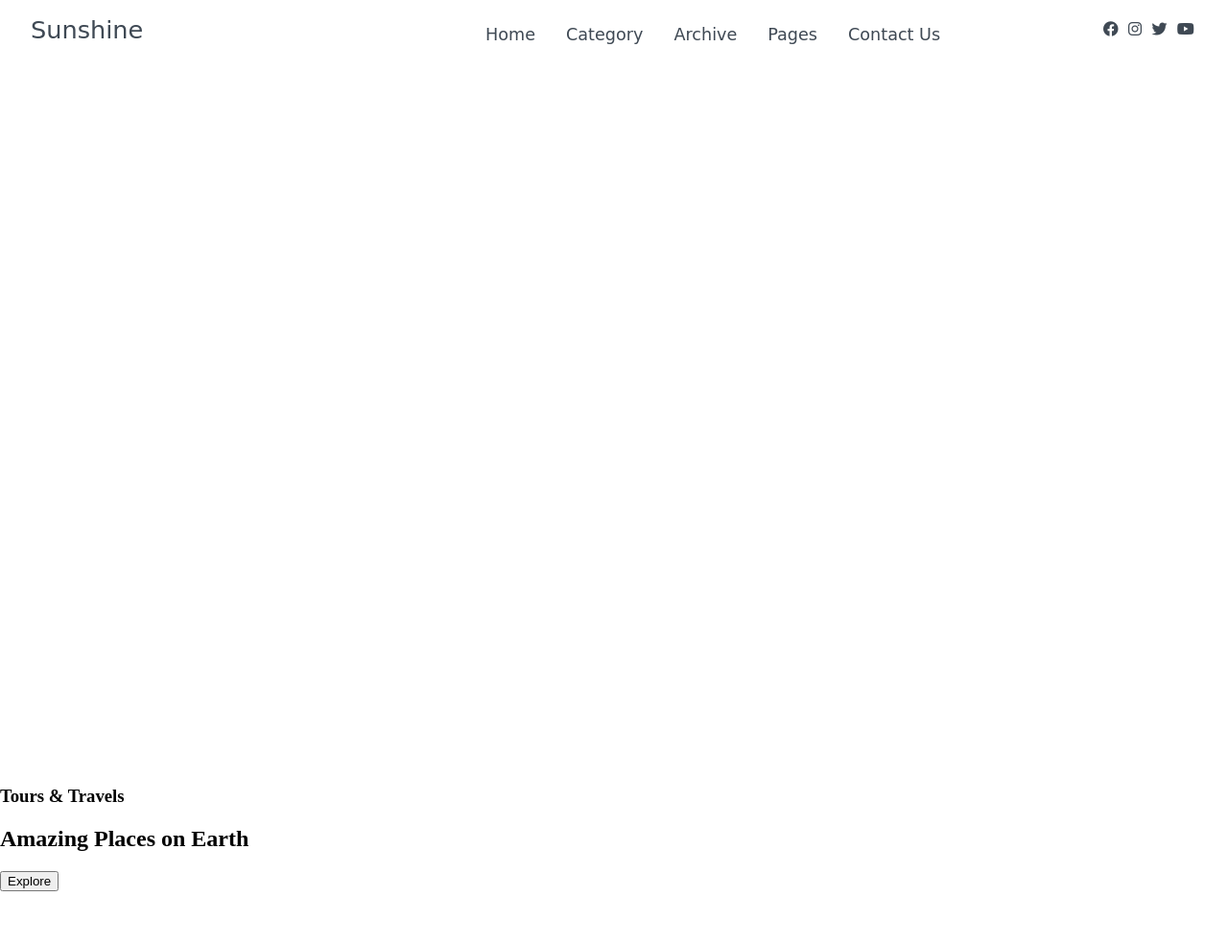
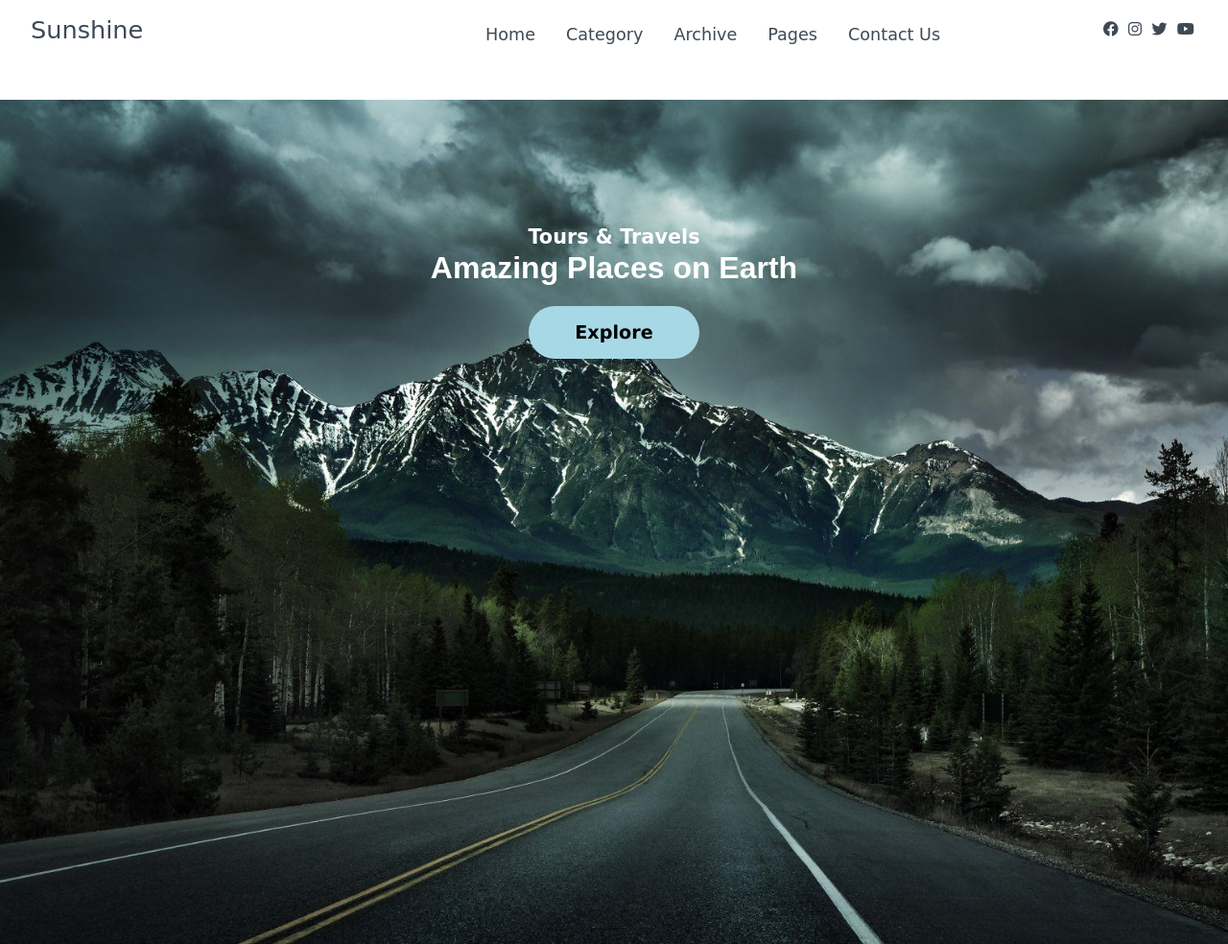
Before and after one commit to k-kavya-28/Sunshine-tours-and-travels, a plain HTML site: page index.html in a window 1280 px wide. Shown: the whole page at 96% size. Before the commit the page ends 929 px from the top, so only its background shows below. Drawn offline with Linux system fonts and the light colour scheme; a web font is replaced by a local one.

Commit message:
site-title-done

```diff
--- a/CSS/fonts.css
+++ b/CSS/fonts.css
@@ -1,6 +1,6 @@
-/*font-family: Monsserrat*/
+/*font-family: Montsserrat*/
 @font-face {
-    font-family: Monsserrat;
+    font-family: Montsserrat;
     src: url('../fonts/Montserrat/Montserrat-VariableFont_wght.ttf');
 }
 
--- a/CSS/style.css
+++ b/CSS/style.css
@@ -43,6 +43,30 @@ ul {
     list-style-type: none;
 }
 
+h1 {
+    font-family: sans-serif;
+    font-size: 2rem;
+}
+
+h2 {
+    font-family: sans-serif;
+}
+
+h3 {
+    font-family: var(--Nunito);
+    font-size: 1.3rem;
+}
+
+button.btn {
+    border: none;
+    border-radius: 2rem;
+    padding: 1rem 3rem;
+    font-size: 1.2rem;
+    font-family: geneva;
+    cursor: pointer;
+    font-weight: 600;
+}
+
 /*----------x---------------Global Classes--------------x----------*/
 
 /*-------------------------navbar------------------------*/
@@ -51,7 +75,7 @@ ul {
     background: white;
     padding: 0 2rem;
     height: 0rem;
-    min-height: 100vh;
+    min-height: 13vh;
     overflow: hidden;
     transition: height 1s ease-in-out;
 }
@@ -63,7 +87,7 @@ ul {
 .nav .toggle-collapse {
     position: absolute;
     top: 0%;
-    width: 100%;
+    width: 90%;
     cursor: pointer;
     display: none;
 }
@@ -72,6 +96,10 @@ ul {
     display: flex;
     justify-content: flex-end;
     padding: 1.7rem 0;
+}
+
+.collapse {
+    height: 30rem;
 }
 
 .nav .toggle-collapse .toggle-icons i {
@@ -122,6 +150,43 @@ ul {
 
 /*----------x---------------navbar--------------x----------*/
 
+/*------------------------------ Main Content -----------------------------*/
+
+/*---------------------- Site title ---------------------*/
+
+main .site-title {
+    background: url('../assets/bg.jpg');
+    background-size: cover;
+    height: 110vh;
+    display: flex;
+    justify-content: center;
+}
+
+main .site-title .site-background {
+    padding-top: 8.1rem;
+    text-align: center;
+    color: var(--white);
+}
+
+main .site-title h1,h3 {
+    margin: .1rem;
+}
+
+main .site-title .btn {
+    margin: 1.2rem;
+    background: rgb(167, 216, 230);
+}
+
+main .site-title .btn:hover {
+    background: transparent;
+    border: 1px solid white;
+    color: var(--white);
+}
+
+/*----------x------------ Site title -----------x----------*/
+
+/*---------------x---------------Main Content--------------x---------------*/
+
 /*      viewport less than or equal to 750px        */
 
 @media only screen and (max-width: 750px) {
```
Also changed, not shown: assets/bg.jpg (added).
